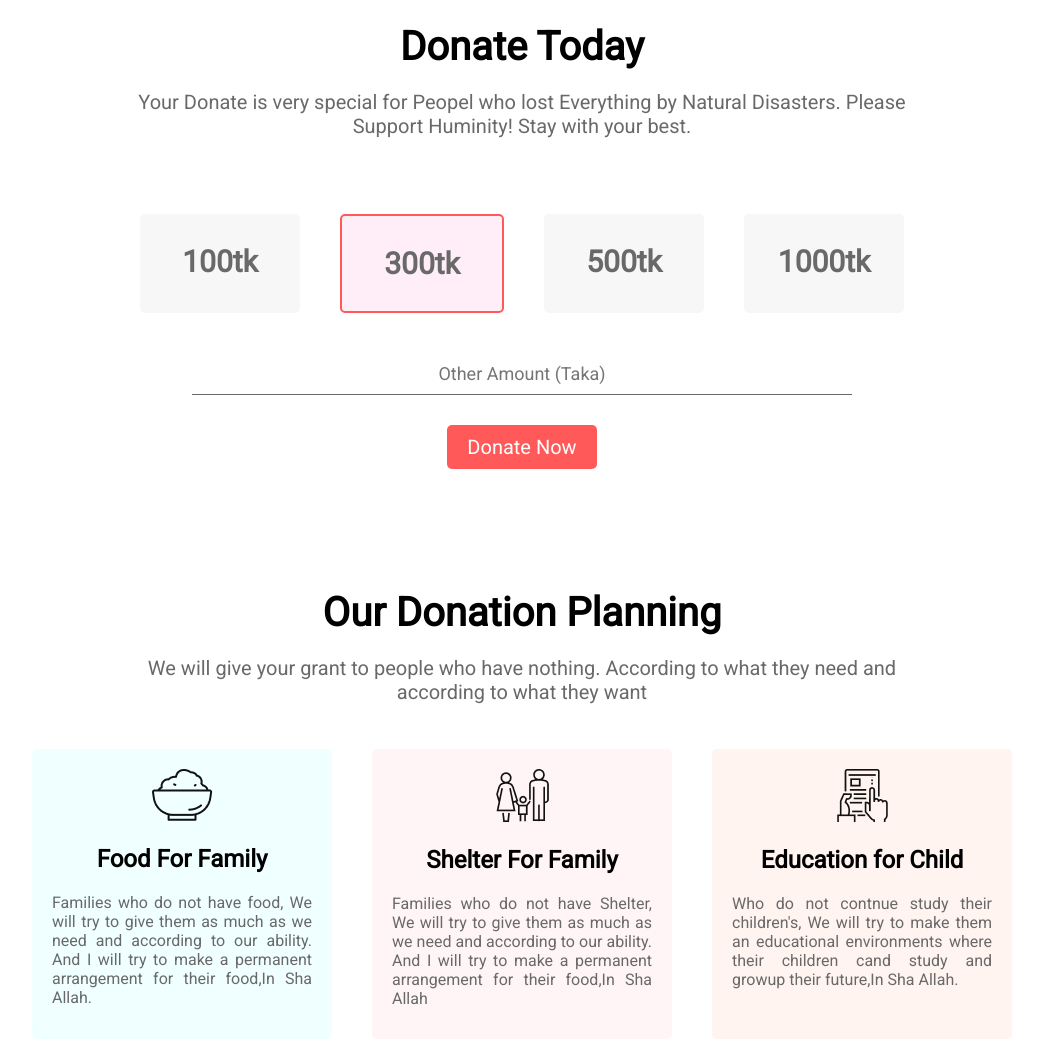
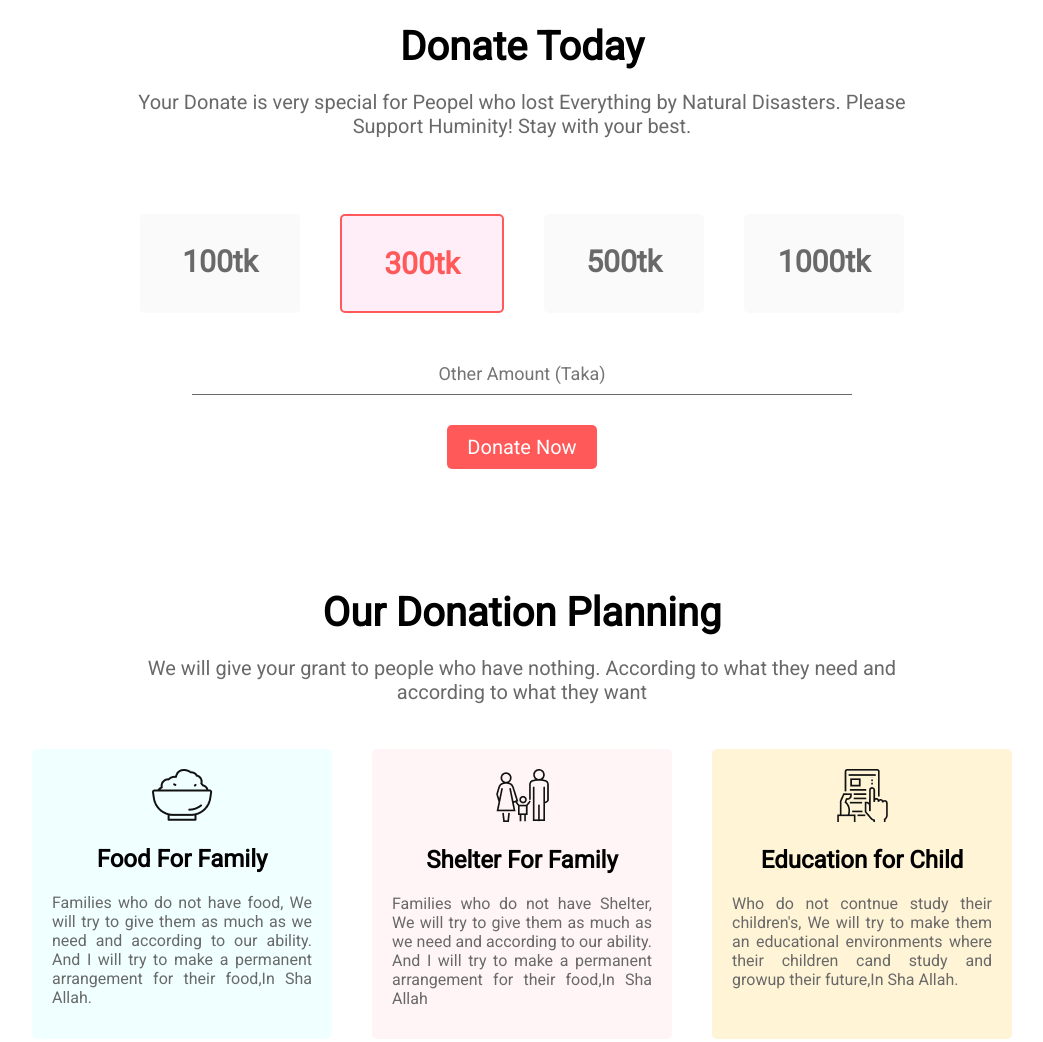
Before and after one commit to masumbillah360/Assignment_1, a plain HTML site: page index.html in a window 1280 px wide. Shown: the part 697-1739 px from the top of the page, without its empty margins (118-1161 px from the left). Drawn offline with Linux system fonts and the light colour scheme.

Commit message:
update more style color and bg-color

```diff
--- a/style.css
+++ b/style.css
@@ -69,7 +69,7 @@
     text-align: center;
     color: dimgray;
     padding: 30px;
-    background-color: rgb(247, 247, 247);
+    background-color: #FAFAFA;
     margin: 20px;
     border-radius: 5px;
     /* border: none; */
@@ -77,6 +77,7 @@
 
 
 #selected-amount{
+    color:#FF5959;
     border: 2px solid #FF5959;
     background-color: rgb(255, 238, 247);
 }
@@ -130,7 +131,7 @@
     background-color: rgb(255, 245, 247);
 }
 #card-3{
-    background-color: rgb(255, 244, 239);
+    background-color: #FFF4D6;
 }
 
 
@@ -187,7 +188,7 @@
     width: 60%;
     margin: 0 auto;
     height: 170px;
-    background-color: bisque;
+    background-color: #FFF4D6;
     display: flex;
     justify-content: center;
     align-items: center;
```
